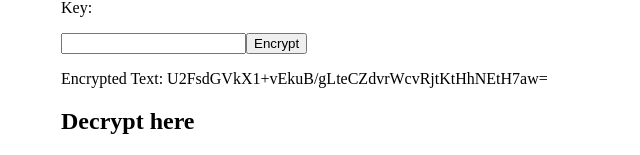
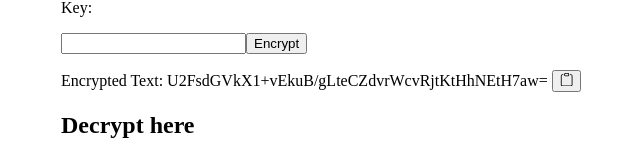
Before and after one commit to carvalhochris/react-encrypt-decrypt, a React (Vite) app: page / in a window 1280 px wide. Both pictures are taken after a click on the button "Encrypt". Shown: the part 139-294 px from the top of the page, without its empty margins (263-903 px from the left). Built offline with nearby package versions, Linux system fonts and the light colour scheme.

Commit message:
copy to clipboard

```diff
--- a/package.json
+++ b/package.json
@@ -12,7 +12,8 @@
   "dependencies": {
     "crypto-js": "^4.2.0",
     "react": "^18.2.0",
-    "react-dom": "^18.2.0"
+    "react-dom": "^18.2.0",
+    "react-icons": "^5.2.1"
   },
   "devDependencies": {
     "@types/crypto-js": "^4.2.2",
--- a/src/Encrypt.tsx
+++ b/src/Encrypt.tsx
@@ -1,5 +1,6 @@
 import { AES } from "crypto-js";
 import { SetStateAction, useState } from "react";
+import { BsClipboard } from "react-icons/bs";
 
 export default function Encrypt() {
   const [pw, setPw] = useState("");
@@ -32,7 +33,19 @@ export default function Encrypt() {
       <p>Key:</p>
       <input type="password" value={pw} onChange={handlePwChange} />
       <button onClick={enCrypt}>Encrypt</button>
-      {cText && <p>Encrypted Text: {cText}</p>}
+
+      {cText && (
+        <p>
+          Encrypted Text: {cText}{" "}
+          <button
+            onClick={() => {
+              navigator.clipboard.writeText(cText);
+            }}
+          >
+            <BsClipboard />
+          </button>
+        </p>
+      )}
     </>
   );
 }
```
Also changed, not shown: 1 other file (tests, documents, lock files or other folders).
